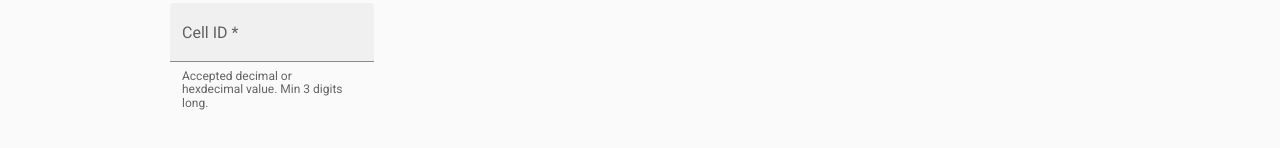
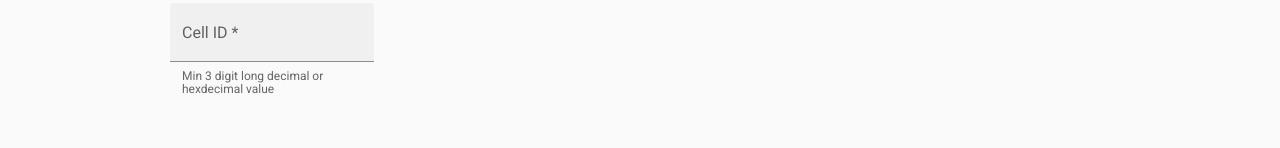
Before and after one commit to olkitu/CIDResolver, an Angular app: page / in a window 1280 px wide. Shown: the part 232-380 px from the top of the page. Built offline with nearby package versions, Linux system fonts and the light colour scheme.

Commit message:
Update cell field hint

```diff
--- a/src/app/app.component.html
+++ b/src/app/app.component.html
@@ -17,7 +17,7 @@
         <mat-form-field appearance="fill">
             <mat-label>Cell ID</mat-label>
             <input matInput type="text" id="cellid" name="cellid" [(ngModel)]="formData.cellid" (ngModelChange)="submitForm()" autocomplete="off" required />
-            <mat-hint>Accepted decimal or hexdecimal value. Min 3 digits long.</mat-hint>
+            <mat-hint>Min 3 digit long decimal or hexdecimal value</mat-hint>
         </mat-form-field><br /><br />
     </form>
     <br /> <br />
```
